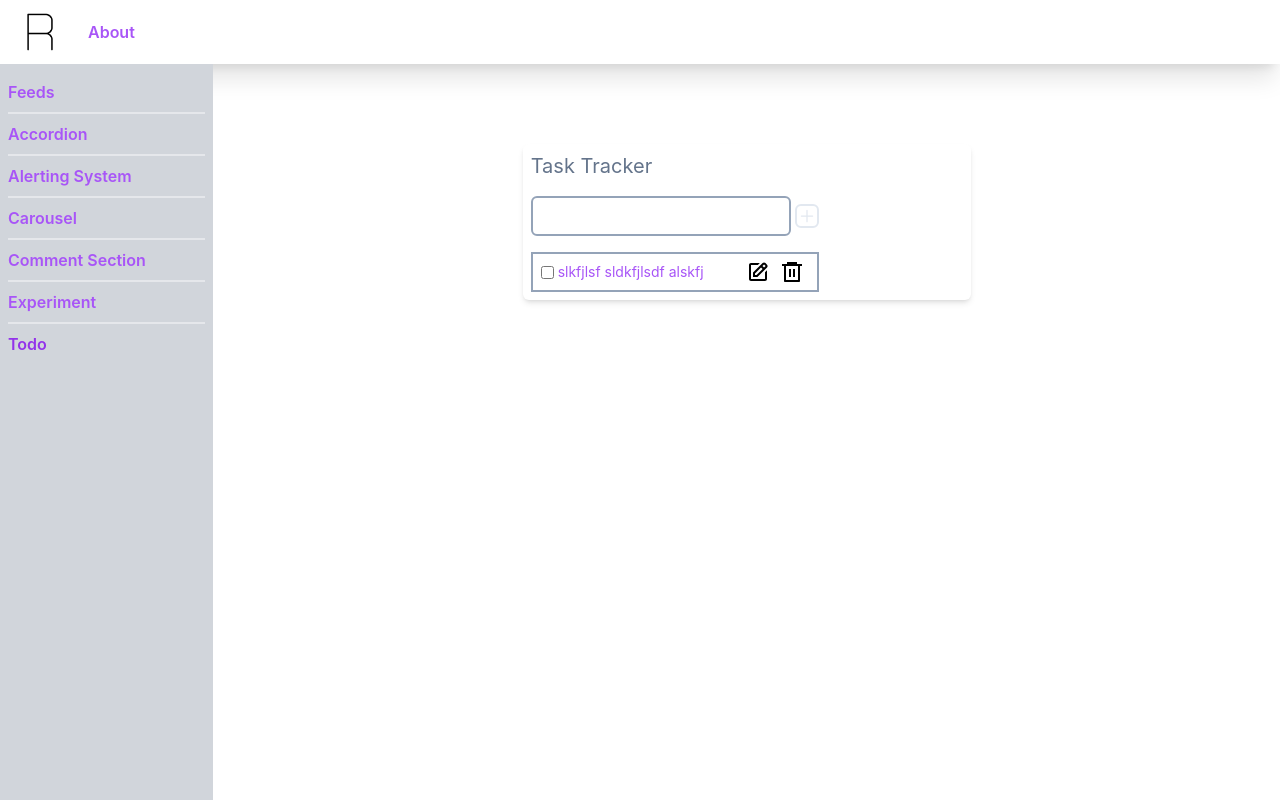
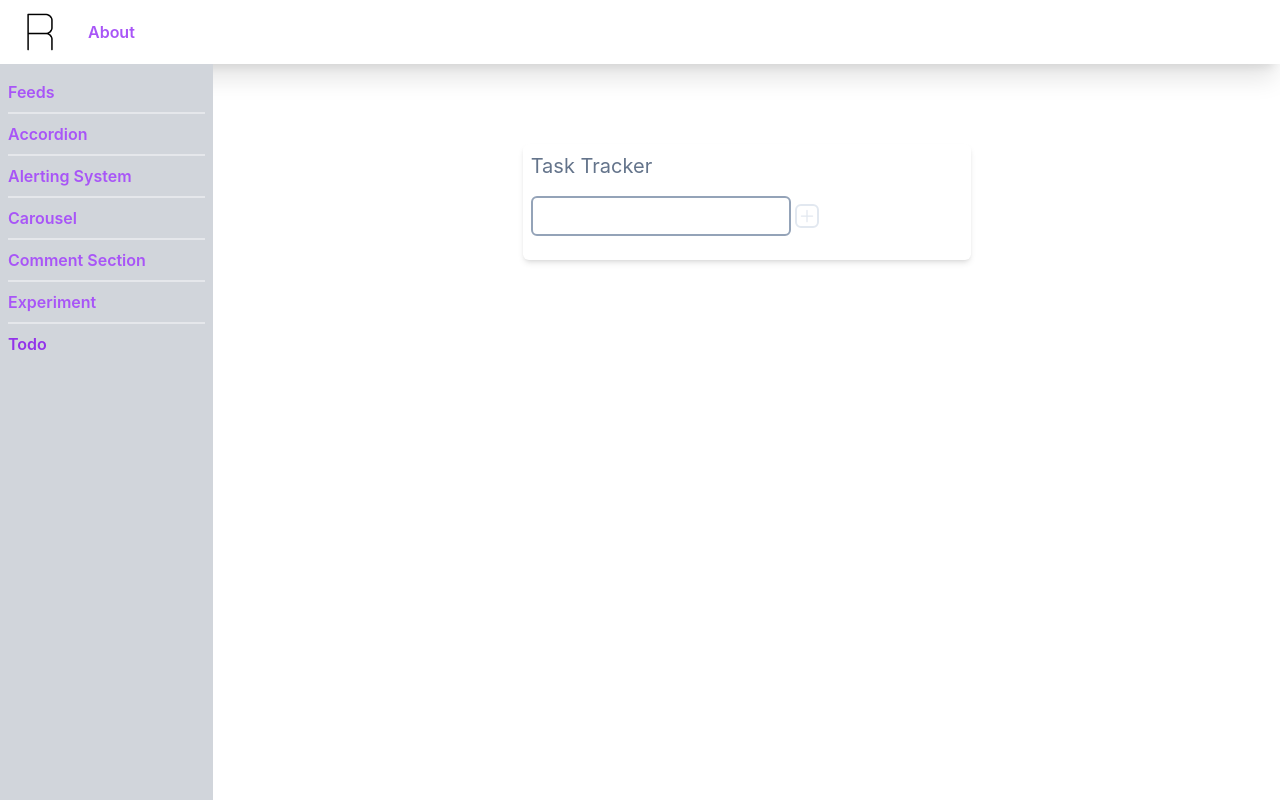
Before and after one commit to rupesh8851/UI-Library, a React (Vite) app: page /todo in a window 1280 px wide. Built offline with nearby package versions, Linux system fonts and the light colour scheme.

Commit message:
edit and delete flow

```diff
--- a/src/pages/todo/Todo.tsx
+++ b/src/pages/todo/Todo.tsx
@@ -8,13 +8,7 @@ import { TodoItem } from './components/TodoItem.tsx';
 import { TaskType } from './ts/types.ts';
 
 export const Todo = () => {
-  const [tasks, setTasks] = useState<TaskType[]>([
-    {
-      id: '32i9453242342',
-      label: 'slkfjlsf sldkfjlsdf alskfj',
-      checked: false,
-    },
-  ]);
+  const [tasks, setTasks] = useState<TaskType[]>([]);
   const [value, setValue] = useState<string>('');
 
   const createTask = () => {
@@ -26,6 +20,20 @@ export const Todo = () => {
     };
 
     setTasks((prevTasks) => [...prevTasks, newTask]);
+    setValue('');
+  };
+
+  const onDeleteTask = (id: string) => {
+    setTasks((prevTasks) => prevTasks?.filter((task) => task.id !== id));
+  };
+
+  const onUpdateTask = (task: TaskType) => {
+    setTasks((prevTasks) =>
+      prevTasks?.map((prevTask) => {
+        if (prevTask.id === task.id) return task;
+        return prevTask;
+      }),
+    );
   };
 
   return (
@@ -34,7 +42,8 @@ export const Todo = () => {
       <div className="flex items-center w-72 space-x-1 ">
         <input
           type="text"
-          className="w-full border-2 h-10 border-slate-400 rounded-md px-2 focus:outline-slate-500 "
+          className="w-full border-2 h-10 border-slate-400 rounded-md px-2 focus:outline-slate-500"
+          value={value}
           onChange={(e) => setValue(e.target.value)}
         />
         <button
@@ -52,8 +61,8 @@ export const Todo = () => {
           <TodoItem
             key={task.id}
             task={task}
-            onDelete={() => {}}
-            onUpdate={() => {}}
+            onDelete={onDeleteTask}
+            onUpdate={onUpdateTask}
           />
         ))}
       </div>
--- a/src/pages/todo/components/TodoItem.tsx
+++ b/src/pages/todo/components/TodoItem.tsx
@@ -10,7 +10,7 @@ import { TodoItemType } from '../ts/types.ts';
 export const TodoItem = (props: TodoItemType) => {
   const { task, onUpdate, onDelete } = props;
   const [isEditing, setIsEditing] = useState(false);
-  const [value, setValue] = useState('');
+  const [value, setValue] = useState(task.label);
 
   const handleUpdate = () => {
     onUpdate({ ...task, label: value });
@@ -41,7 +41,9 @@ export const TodoItem = (props: TodoItemType) => {
         <div className="flex items-center w-full h-full p-2">
           <div className="flex items-center w-3/4 h-full space-x-1">
             <input type="checkbox" />
-            <div className="text-purple-500 text-sm"> {task.label} </div>
+            <div className="text-purple-500 text-sm overflow-hidden overflow-ellipsis text-nowrap">
+              {task.label}
+            </div>
           </div>
           <div className="flex justify-around items-center w-1/4 h-full">
             <div
```
